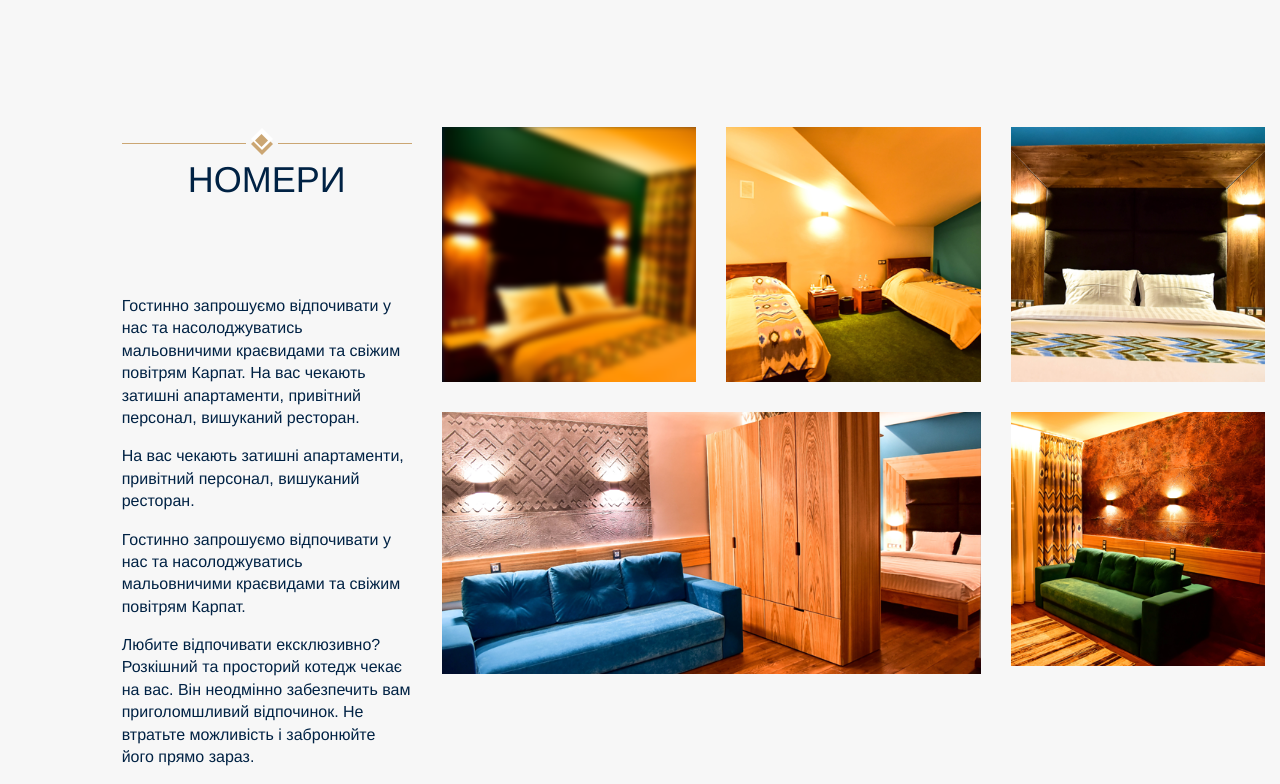
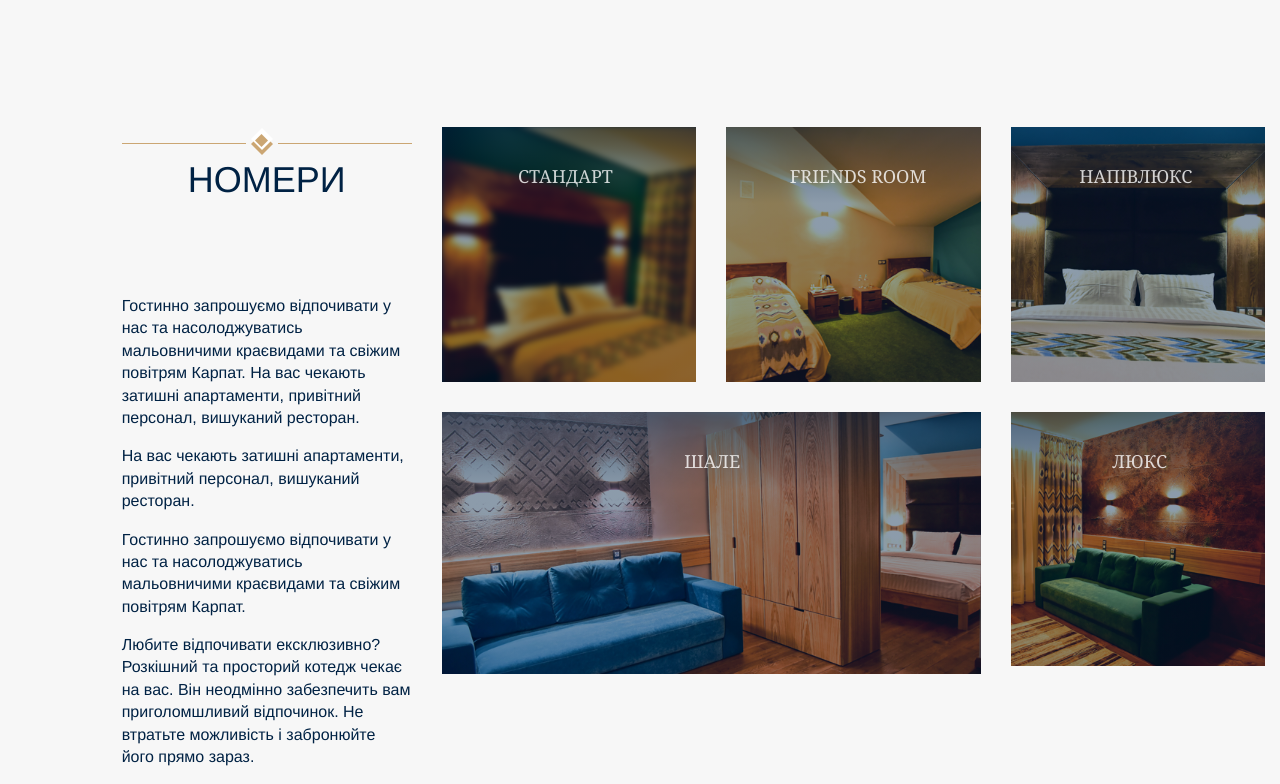
Before and after one commit to AndriiSavchuk/lions.line--task, a website: page app/index.html in a window 1280 px wide. Shown: the part 1161-1945 px from the top of the page. Drawn offline with Linux system fonts and the light colour scheme.

Commit message:
Added styles to Rooms section

```diff
--- a/app/index.html
+++ b/app/index.html
@@ -125,19 +125,22 @@
                     <div class="col-lg-8">
                         <div class="row">
                             <div class="col-md-4">
-                                <div class="room-photo">
+                                <div class="room-photo standart">
+                                    <h3>стандарт</h3>
                                     <img src="img/room1.png" alt="Room 1"/>
                                 </div>
                             </div>
 
                             <div class="col-md-4">
-                                <div class="room-photo">
+                                <div class="room-photo friends">
+                                    <h3>friends room</h3>
                                     <img src="img/room2.png" alt="Room 2"/>
                                 </div>
                             </div>
 
                             <div class="col-sm-4">
-                                <div class="room-photo">
+                                <div class="room-photo semilux">
+                                    <h3>напівлюкс</h3>
                                     <img src="img/room3.png" alt="Room 3"/>
                                 </div>
                             </div>
@@ -145,13 +148,15 @@
 
                         <div class="row">
                             <div class="col-md-8">
-                                <div class="room-photo">
+                                <div class="room-photo shale">
+                                    <h3>шале</h3>
                                     <img src="img/room4.png" alt="Room 4" />
                                 </div>
                             </div>
 
                             <div class="col-md-4">
-                                <div class="room-photo">
+                                <div class="room-photo lux">
+                                    <h3>люкс</h3>
                                     <img src="img/room5.png" alt="Room 5" />
                                 </div>
                             </div>
--- a/app/sass/main.sass
+++ b/app/sass/main.sass
@@ -181,8 +181,47 @@
                 text-align: center
         .room-photo
             margin-bottom: 30px
+            position: relative
+            h3
+                position: absolute
+                display: inline-block
+                top: 40px
+                color: $font-color-secondary
+                text-transform: uppercase
+                font-family: $font-family-secondary
+                font-size: 18px
+                opacity: .8
+            &.standart
+                h3
+                    left: 30%
+            &.friends
+                h3
+                    left: 25%
+            &.semilux
+                h3
+                    left: 27%
+            &.shale
+                h3
+                    left: 45%
+            &.lux
+                h3
+                    left: 40%
+
+            &:before
+                position: absolute
+                content: ''
+                width: 100%
+                height: 100%
+                top: 0
+                left: 0
+                background: linear-gradient(to bottom, rgba(0,34,68, 0.7) 0%, rgba(0,34,68, 0.45) 30%)
             img
+                display: block
                 max-width: 100%
+                z-index: -1
+
+
+
 
 
 
```
Also changed, not shown: app/css/main.min.css.
